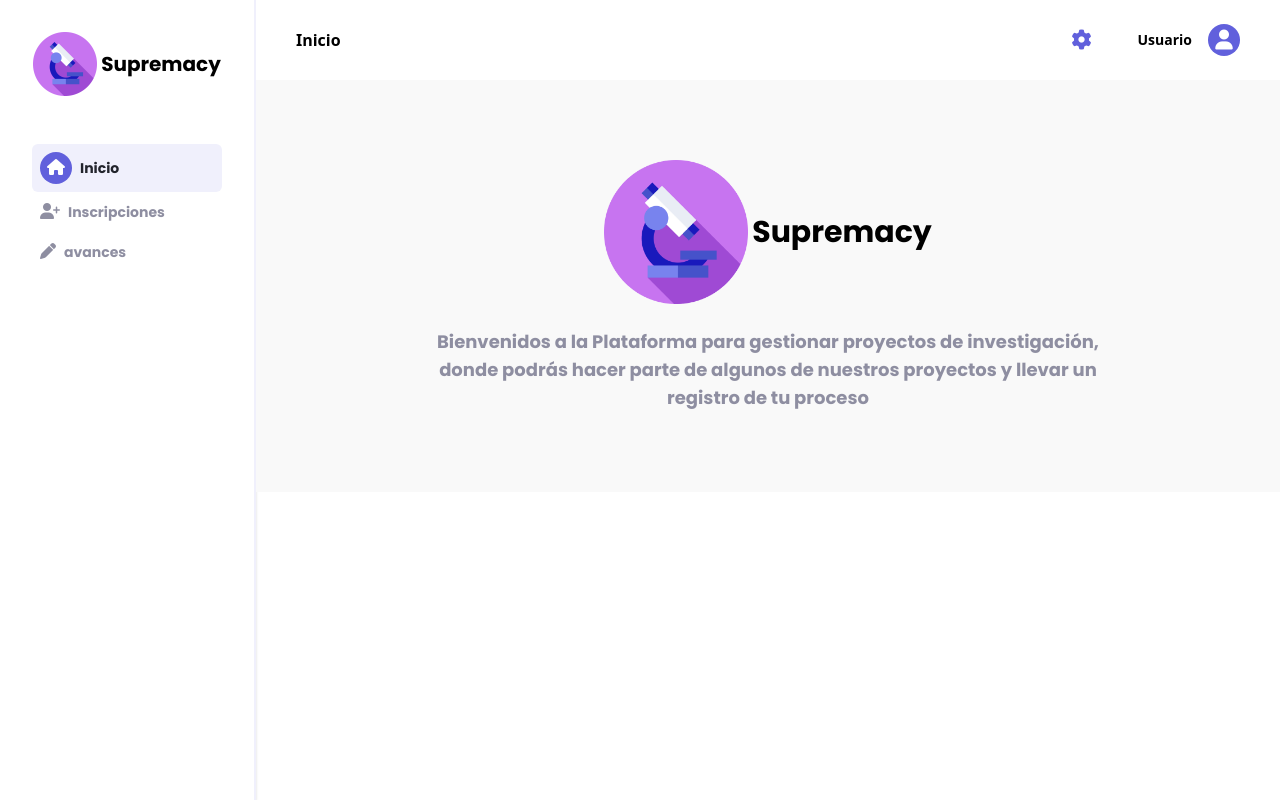
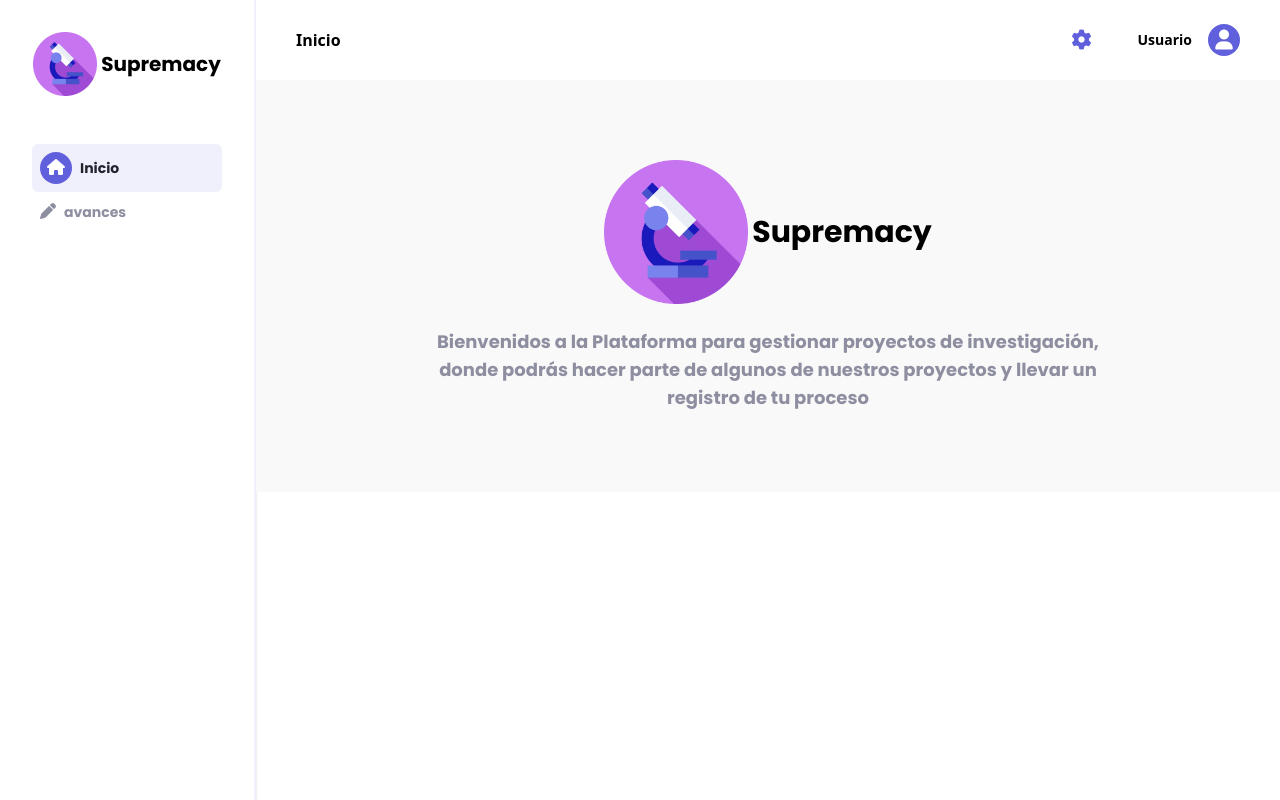
Before and after one commit to Ciclo4Mintic-Projects/gestProjects-MinTic, a React (Create React App) app: page / in a window 1280 px wide. Built offline with nearby package versions, Linux system fonts and the light colour scheme; no server answers; sample sign-in values are in the browser's storage.

Commit message:
Se quita el acceso a administrador al boton de inscripciones y a la ruta del index de inscripciones usando private route y private component

```diff
--- a/src/components/Sidebar.jsx
+++ b/src/components/Sidebar.jsx
@@ -14,7 +14,9 @@ const SidebarLinks = () => {
       <PrivateComponent roleList={['ADMINISTRADOR', 'LIDER', 'ESTUDIANTE']} stateList={['AUTORIZADO']}>
         <SidebarRoute to='/proyectos' title='Proyectos' icon='fas fa-project-diagram' />
       </PrivateComponent>
-      <SidebarRoute to='/inscripcion' title='Inscripciones' icon='fas fa-user-plus' />
+      <PrivateComponent roleList={['LIDER', 'ESTUDIANTE']} stateList={['AUTORIZADO']}>
+        <SidebarRoute to='/inscripcion' title='Inscripciones' icon='fas fa-user-plus' />
+      </PrivateComponent>
       <SidebarRoute to='/avances' title='avances' icon='fas fa-pen' />
       <SidebarRoute to='/perfil' title='Perfil' icon='fas fa-solid fa-user' />
       <Logout />
--- a/src/pages/inscripcion/Index.jsx
+++ b/src/pages/inscripcion/Index.jsx
@@ -8,6 +8,7 @@ import { GET_INSCRIPCIONES } from 'graphql/inscripcion/queries';
 import { Link } from 'react-router-dom';
 import { Enum_EstadoInscripcion } from 'utils/enum';
 import PrivateComponent from 'components/PrivateComponent';
+import PrivateRoute from 'components/PrivateRoute';
 
 const Inscripcion = () => {
 
@@ -26,6 +27,7 @@ const Inscripcion = () => {
   if (loading) return <div>Cargando....</div>;
 
   return (
+    <PrivateRoute roleList={['LIDER', 'ESTUDIANTE']} stateList={['AUTORIZADO']}>
     <div className='flex h-full w-full flex-col items-center justify-start p-8'>
       <div className='flex flex-col'>
         <h2 className='text-3xl font-poppins text-blackTem text-center'>
@@ -76,6 +78,7 @@ const Inscripcion = () => {
       </div>
 
     </div>
+    </PrivateRoute>
   );
 };
 
```
